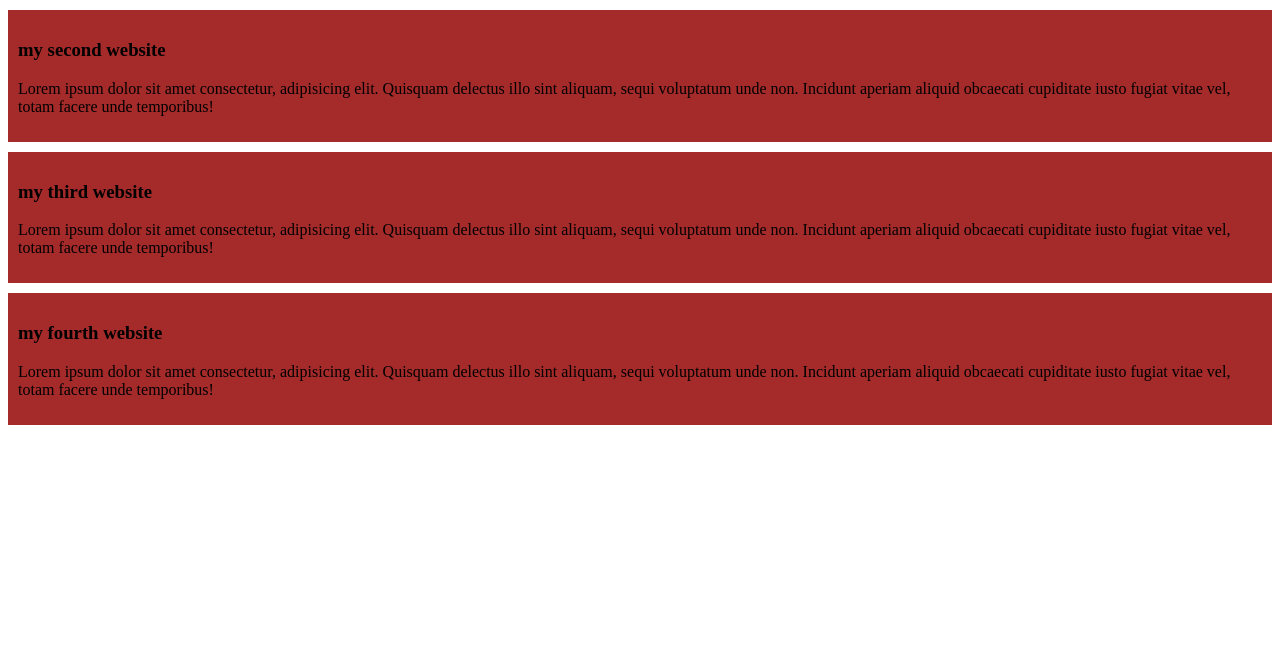
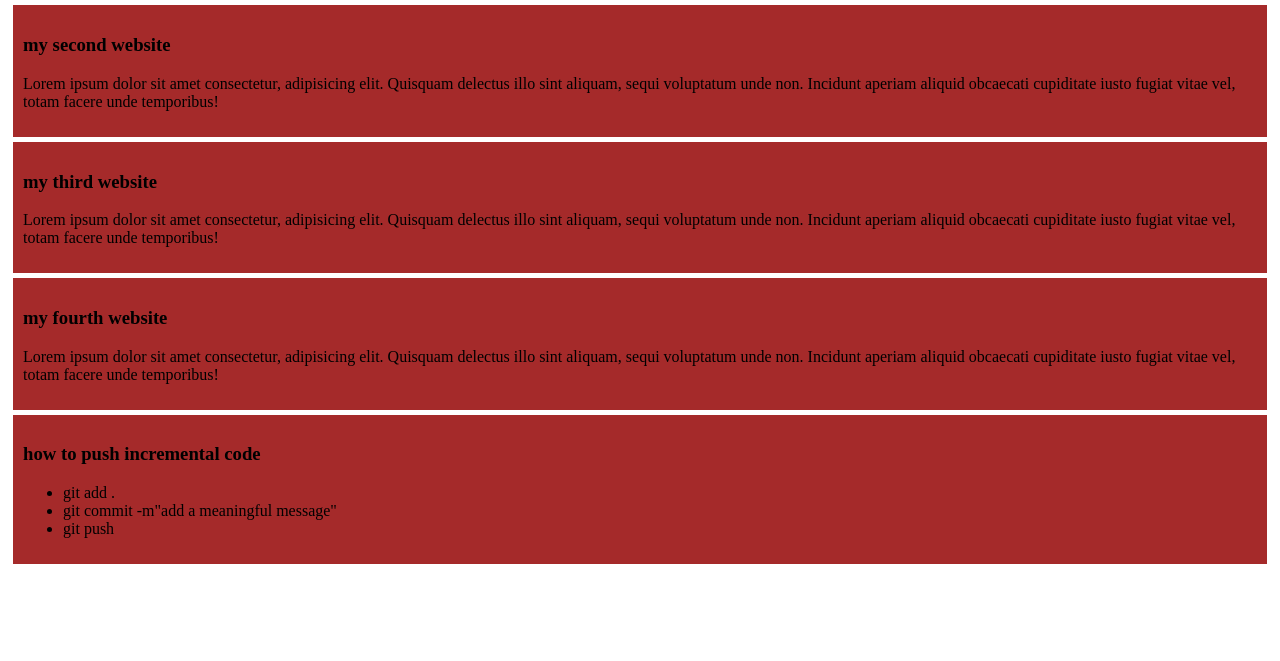
Before and after one commit to FardinFoyes/my-first-website, a plain HTML site: page index.html in a window 1280 px wide. Shown: the part 139-800 px from the top of the page. Drawn offline with Linux system fonts and the light colour scheme.

Commit message:
added a list of git push

```diff
--- a/index.html
+++ b/index.html
@@ -23,5 +23,15 @@
         <h3>my fourth website</h3>
         <p>Lorem ipsum dolor sit amet consectetur, adipisicing elit. Quisquam delectus illo sint aliquam, sequi voluptatum unde non. Incidunt aperiam aliquid obcaecati cupiditate iusto fugiat vitae vel, totam facere unde temporibus!</p>
     </div>
+
+    <div>
+        <h3>how to push incremental code</h3>
+        <ul>
+            <li>git add .</li>
+            <li>git commit -m"add a meaningful message"</li>
+            <li>git push</li>
+        </ul>
+    </div>
+
 </body>
 </html>
--- a/styles/blog.css
+++ b/styles/blog.css
@@ -1,5 +1,5 @@
 div{
     background-color: brown;
     padding: 10px;
-    margin-bottom: 10px;
+    margin: 5px;
 }
```
